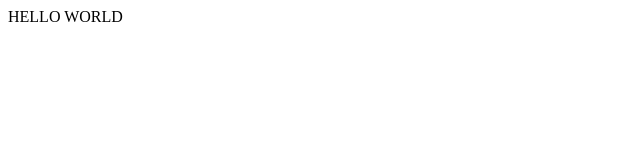
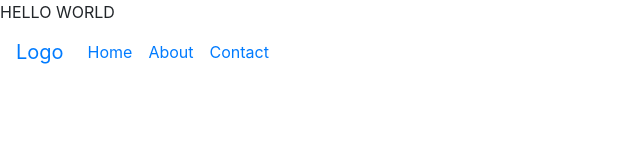
Before and after one commit to KrishnaPalde/Coursera-Course, a plain HTML site: page site/index.html in a window 1280 px wide. Shown: the whole page, without its empty margins (0-640 px from the left). Drawn offline with nearby package versions, Linux system fonts and the light colour scheme.

Commit message:
Bootstrap

```diff
--- a/site/index.html
+++ b/site/index.html
@@ -5,8 +5,32 @@
 	<title>
 		Coursera-Course
 	</title>
+	<link rel="stylesheet" href="https://cdn.jsdelivr.net/npm/bootstrap@4.5.3/dist/css/bootstrap.min.css" integrity="sha384-TX8t27EcRE3e/ihU7zmQxVncDAy5uIKz4rEkgIXeMed4M0jlfIDPvg6uqKI2xXr2" crossorigin="anonymous">
+	<script src="https://cdn.jsdelivr.net/npm/bootstrap@4.5.3/dist/js/bootstrap.bundle.min.js" integrity="sha384-ho+j7jyWK8fNQe+A12Hb8AhRq26LrZ/JpcUGGOn+Y7RsweNrtN/tE3MoK7ZeZDyx" crossorigin="anonymous"></script>
 </head>
 <body>
+
+	  <script src="https://code.jquery.com/jquery-3.5.1.min.js" integrity="sha256-9/aliU8dGd2tb6OSsuzixeV4y/faTqgFtohetphbbj0=" crossorigin="anonymous"></script>
+        <script src="https://cdn.jsdelivr.net/npm/bootstrap@4.5.3/dist/js/bootstrap.min.js" integrity="sha384-w1Q4orYjBQndcko6MimVbzY0tgp4pWB4lZ7lr30WKz0vr/aWKhXdBNmNb5D92v7s" crossorigin="anonymous"></script>
 	HELLO WORLD
+	<nav class="navbar navbar-expand-md">
+    <a class="navbar-brand" href="#">Logo</a>
+    <button class="navbar-toggler navbar-dark" type="button" data-toggle="collapse" data-target="#main-navigation">
+        <span class="navbar-toggler-icon"></span>
+    </button>
+    <div class="collapse navbar-collapse" id="main-navigation">
+        <ul class="navbar-nav">
+            <li class="nav-item">
+                <a class="nav-link" href="#">Home</a>
+            </li>
+            <li class="nav-item">
+                <a class="nav-link" href="#">About</a>
+            </li>
+            <li class="nav-item">
+                <a class="nav-link" href="#">Contact</a>
+            </li>
+        </ul>
+    </div>
+</nav>
 </body>
 </html>
```
